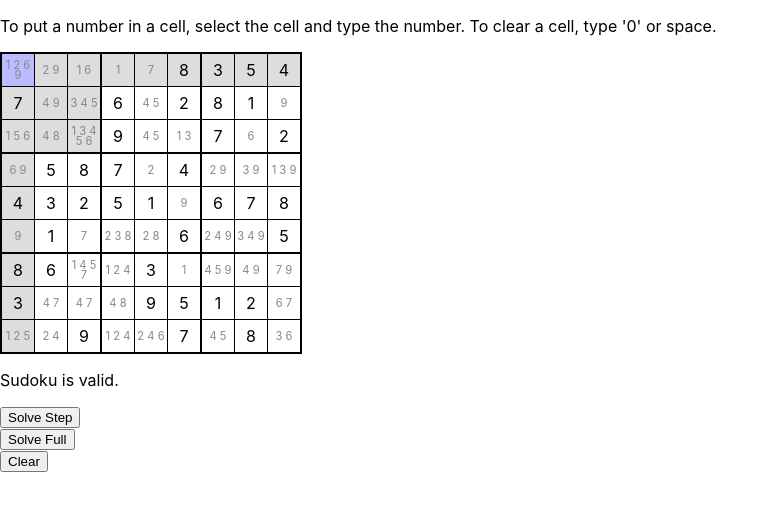
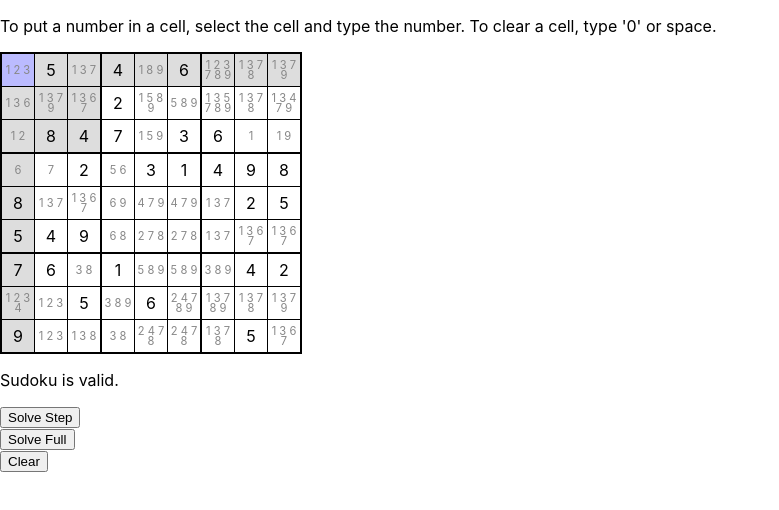
Before and after one commit to anoop901/sudoku, a React (Create React App) app: page / in a window 1280 px wide. Shown: the top 510 px of the page, without its empty margins (0-779 px from the left). Built offline with nearby package versions, Linux system fonts and the light colour scheme.

Commit message:
Initialize App with medium level sudoku

```diff
--- a/src/App.tsx
+++ b/src/App.tsx
@@ -10,19 +10,19 @@ export default function App() {
     new Sudoku(
       List([
         ...[
-          List([...[_, _, _], ...[_, _, 8], ...[3, 5, 4]]),
-          List([...[7, _, _], ...[6, _, 2], ...[8, 1, _]]),
-          List([...[_, _, _], ...[9, _, _], ...[7, _, 2]]),
+          List([...[_, 5, _], ...[4, _, 6], ...[_, _, _]]),
+          List([...[_, _, _], ...[2, _, _], ...[_, _, _]]),
+          List([...[_, 8, 4], ...[7, _, 3], ...[6, _, _]]),
         ],
         ...[
-          List([...[_, 5, 8], ...[7, _, 4], ...[_, _, _]]),
-          List([...[4, 3, 2], ...[5, 1, _], ...[6, 7, 8]]),
-          List([...[_, 1, _], ...[_, _, 6], ...[_, _, 5]]),
+          List([...[_, _, 2], ...[_, 3, 1], ...[4, 9, 8]]),
+          List([...[8, _, _], ...[_, _, _], ...[_, 2, 5]]),
+          List([...[5, 4, 9], ...[_, _, _], ...[_, _, _]]),
         ],
         ...[
-          List([...[8, 6, _], ...[_, 3, _], ...[_, _, _]]),
-          List([...[3, _, _], ...[_, 9, 5], ...[1, 2, _]]),
-          List([...[_, _, 9], ...[_, _, 7], ...[_, 8, _]]),
+          List([...[7, 6, _], ...[1, _, _], ...[_, 4, 2]]),
+          List([...[_, _, 5], ...[_, 6, _], ...[_, _, _]]),
+          List([...[9, _, _], ...[_, _, _], ...[_, 5, _]]),
         ],
       ])
     )
```
Also changed, not shown: 1 other file (tests, documents, lock files or other folders).
